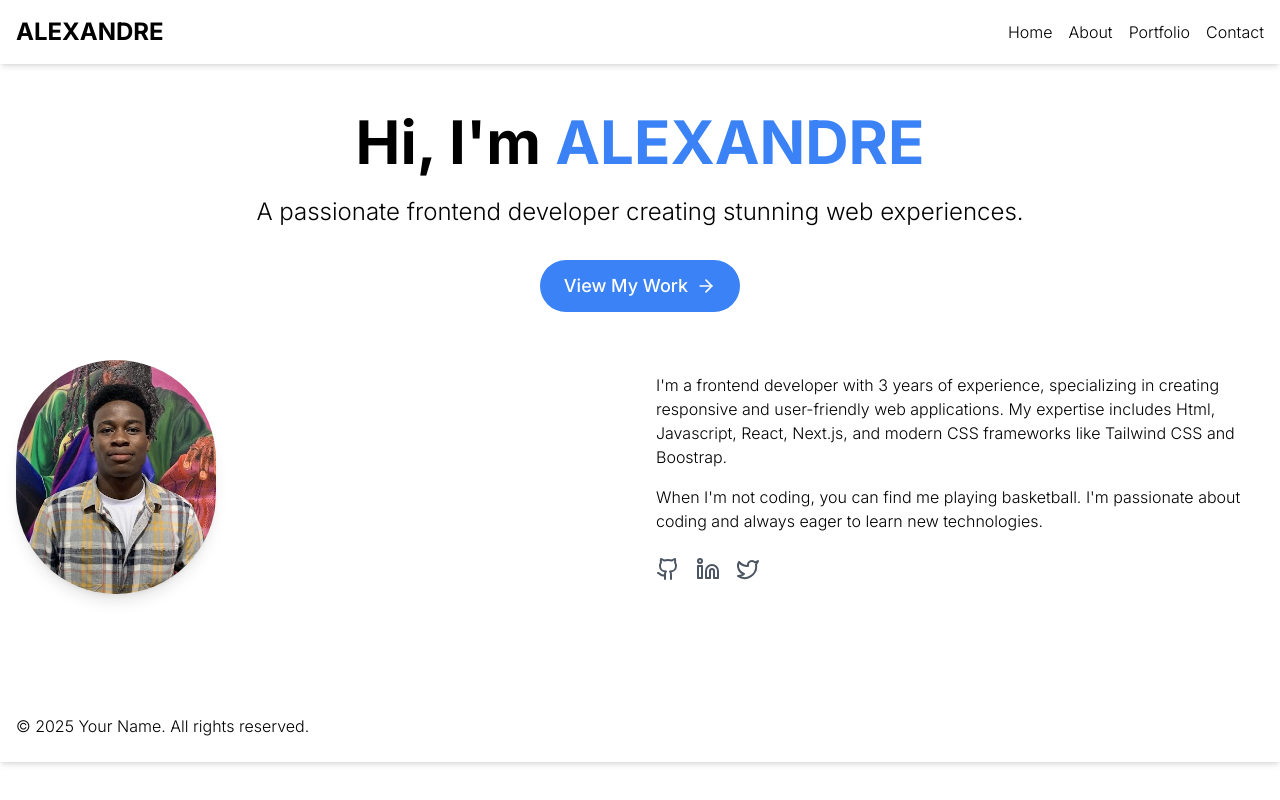
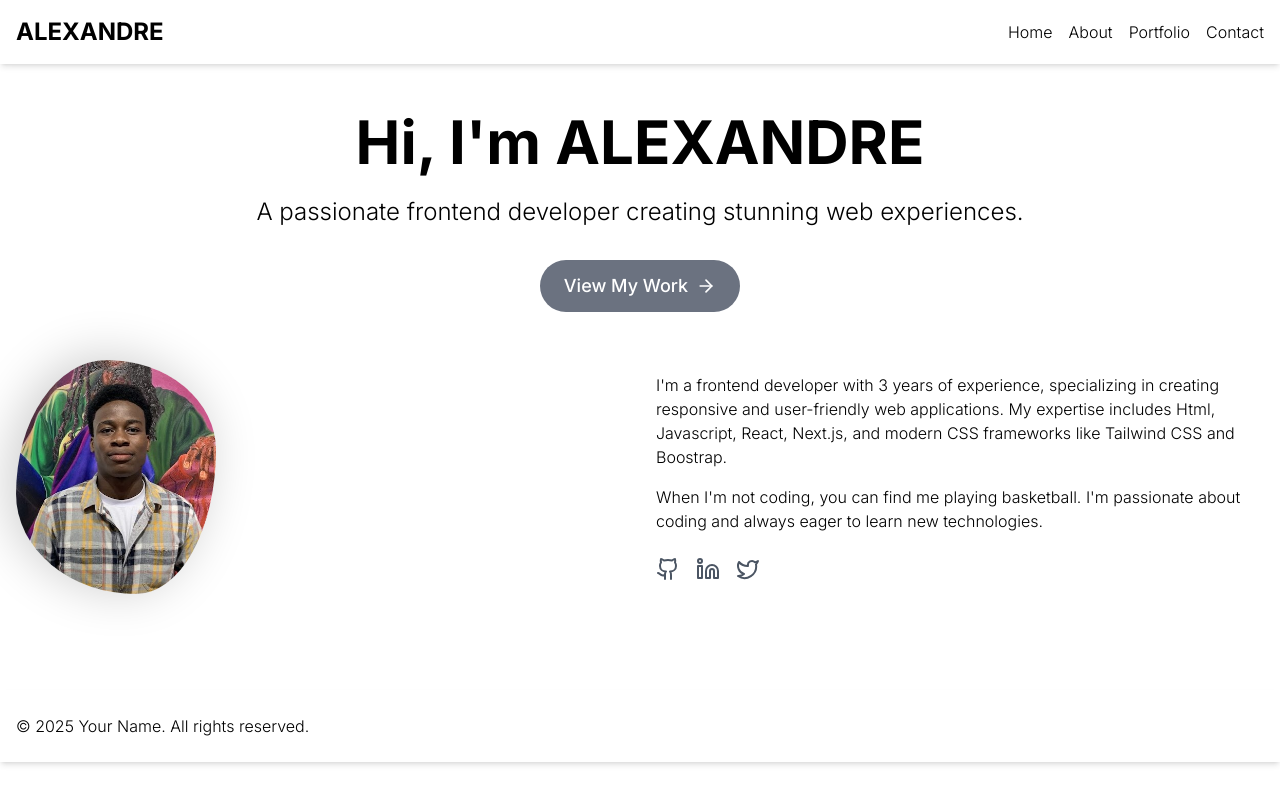
Before and after one commit to Beni-Alexandre/myPortfolio, a React (Vite) app: page / in a window 1280 px wide. Built offline with nearby package versions, Linux system fonts and the light colour scheme.

Commit message:
working on the homepage animation

```diff
--- a/src/about.tsx
+++ b/src/about.tsx
@@ -46,24 +46,23 @@ function About() {
       <div className="container mx-auto px-4 py-12 mt-[64px]">
         <h1 className="text-2xl md:text-3xl  mb-8">About Me</h1>
         <div className="grid md:grid-cols-2 gap-8 items-center  ">
-          <div className="animate-fade-in">
+          <div>
             <img
               src="/mypic02.jpg"
               alt="Alexandre"
               width={600}
               height={300}
-              className="rounded-lg shadow-lg "
+              className="rounded-lg shadow-lg animate-fade-in  "
             />
-            <h2 className="  font-bold animate-fade-in-delay-1 ">
+            <h2 className="  font-bold animate-fade-in-delay-1  ">
               Alexandre HONFOGA
             </h2>
-            <p className="animate-fade-in-delay-1">Frontend Developer</p>
-          </div>
+            <p className="animate-fade-in-delay-1 mb-10">Frontend Developer</p>
 
-          <div className="animate-fade-in-delay-2">
+            <div className="animate-fade-in-delay-1">
               <p className="mb-4">
-              Hello! I'm Alexandre, a passionate frontend developer with 3 years
-              of experience in creating beautiful and functional web
+                Hello! I'm Alexandre, a passionate frontend developer with 3
+                years of experience in creating beautiful and functional web
                 applications. I specialize in React, Next.js, and modern CSS
                 frameworks like Tailwind CSS.
               </p>
@@ -73,10 +72,14 @@ function About() {
                 large-scale web applications.
               </p>
               <p className="mb-4">
-              When I'm not coding, you can find me playing basketball. I believe
-              in continuous learning and staying up-to-date with the latest web
-              technologies and best practices.
+                When I'm not coding, you can find me playing basketball. I
+                believe in continuous learning and staying up-to-date with the
+                latest web technologies and best practices.
               </p>
+            </div>
+          </div>
+
+          <div className="animate-fade-in-delay-2">
             <h2 className="text-2xl font-bold mt-6 mb-4">Skills</h2>
             <ul className="list-disc list-inside">
               <li>HTML5, CSS3, JavaScript (ES6+)</li>
--- a/src/home.tsx
+++ b/src/home.tsx
@@ -9,28 +9,28 @@ function Home() {
       <div className="container mx-auto px-4 py-12 mt-200px mt-[64px]">
         <section className="text-center mb-12">
           <h1 className="text-4xl md:text-6xl font-bold mb-6 animate-fade-in">
-            Hi, I'm <span className="text-blue-500">ALEXANDRE</span>
+            Hi, I'm <span className="">ALEXANDRE</span>
           </h1>
           <p className="text-xl md:text-2xl mb-8 animate-fade-in-delay-1">
             A passionate frontend developer creating stunning web experiences.
           </p>
           <Link
             to="/portfolio"
-            className="inline-flex items-center px-6 py-3 text-lg font-medium text-white bg-blue-500 rounded-full hover:bg-blue-600 transition-colors animate-fade-in-delay-2"
+            className="inline-flex items-center px-6 py-3 text-lg font-medium text-white bg-gray-500 rounded-full hover:bg-blue-600 transition-colors animate-fade-in-delay-2"
           >
             View My Work
             <ArrowRight className="ml-2 h-5 w-5" />
           </Link>
         </section>
 
-        <div className="grid md:grid-cols-2 gap-8 items-center">
+        <div className="grid md:grid-cols-2 gap-8 items-center animate-fade-in-delay-1">
           <div className="text-center md:text-left">
             <img
               src="./mypic01.jpg"
               alt="alexandre"
               width={200}
               height={20}
-              className="rounded-full mx-auto md:mx-0 shadow-lg"
+              className="rounded-full mx-auto md:mx-0 shadow-lg img01"
             />
           </div>
           <div>
--- a/src/index.css
+++ b/src/index.css
@@ -35,7 +35,7 @@ html{
   }
 
   .animate-fade-in-delay-1 {
-    animation: fadeIn 0.5s ease-out 0.2s;
+    animation: fadeIn 0.5s ease-out 0.4s;
     opacity: 0;
     animation-fill-mode: forwards;
   }
@@ -54,3 +54,25 @@ html{
       @apply transition-colors duration-300;
     }
   }
+
+  @keyframes morphing {
+    0% {
+        border-radius: 30% 70% 70% 30% / 30% 30% 70% 70%;
+        box-shadow: 15px 15px 50px rgba(0,0,0,0.2);
+    }
+    25% {
+        border-radius: 58% 42% 75% 25% / 76% 46% 54% 24%;
+    }
+    50% {
+        border-radius: 50% 50% 33% 67% / 55% 27% 73% 45%;
+        box-shadow: -10px -5px 50px rgba(0,0,0,0.2);
+    }
+    75% {
+        border-radius: 33% 67% 58% 42% / 63% 68% 32% 37%;
+    }
+}
+  .img01{
+    animation: morphing 10s infinite;
+    border-radius: 30% 70% 70% 30% / 30% 30% 70% 70%;
+    box-shadow: 15px 15px 50px rgba(0,0,0,0.2);
+  }
```
Also changed, not shown: public/mypic03.jpg (added). Lines whose indentation alone changed are shown as unchanged.
